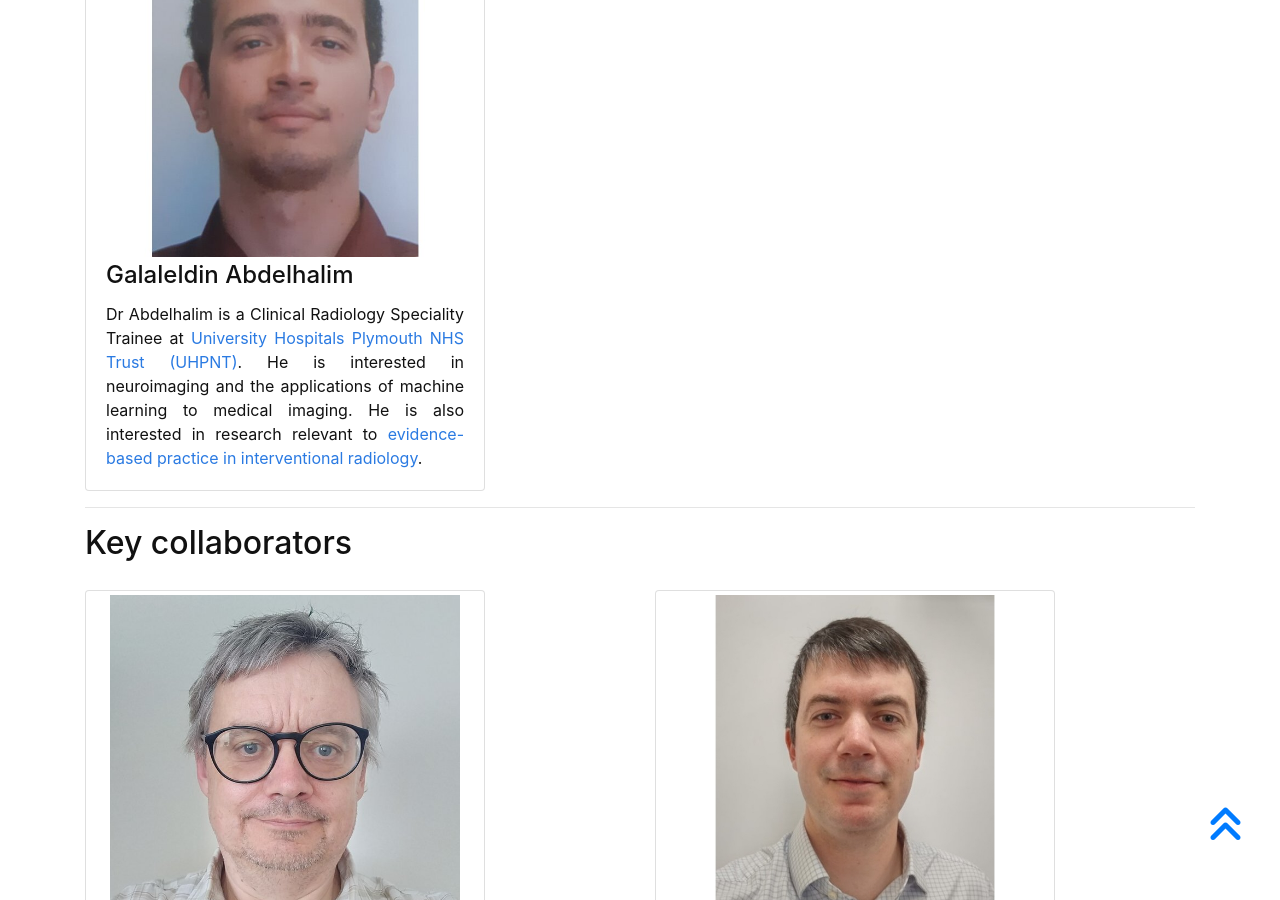
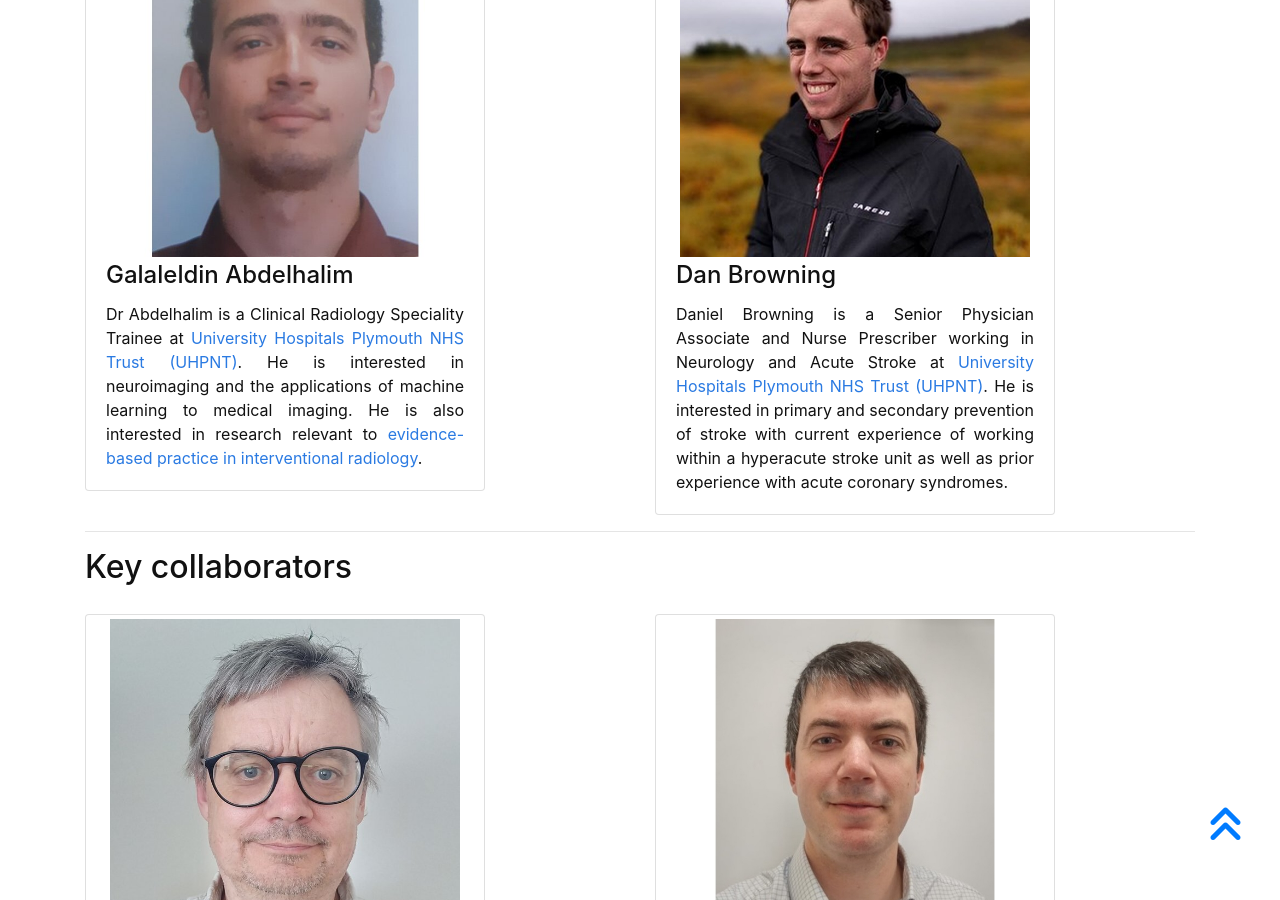
Before and after one commit to sustainsw/sustainsw.github.io, a Jekyll site: the page built from pages/people.md, in a window 1280 px wide and 900 px high, scrolled down 4372 px. Built offline with Jekyll 4.4.1, drawn with Linux system fonts in a browser that asks for light colours; some of the changed text lies outside the part shown.

Commit message:
Update people.md

```diff
--- a/pages/people.md
+++ b/pages/people.md
@@ -136,6 +136,11 @@ at UoP.
         {% include person.html name="Galaleldin Abdelhalim" image="/assets/img/Galaleldin_Abdelhalim.jpg"
         introduction=intro_galaleldin_abdelhalim %}
 
+        {% capture intro_dan_browning %}
+        Daniel Browning is a Senior Physician Associate and Nurse Prescriber working in Neurology and Acute Stroke at <a href="https://www.plymouthhospitals.nhs.uk/">University Hospitals Plymouth NHS Trust (UHPNT)</a>. He is interested in primary and secondary prevention of stroke with current experience of working within a hyperacute stroke unit as well as prior experience with acute coronary syndromes.
+        {% endcapture %}
+        {% include person.html name="Dan Browning" image="/assets/img/Dan_Browning.jpg"
+        introduction=intro_dan_browning %}
 
     </div>
 </div>
@@ -184,13 +189,6 @@ at UoP.
         {% include person.html name="Stephen Hall" image="/assets/img/Stephen_Hall.png"
         introduction=intro_stephen_hall %}
 
-        {% capture intro_dan_browning %}
-        Daniel Browning is a Senior Physician Associate and Nurse Prescriber working in Neurology and Acute Stroke at <a href="https://www.plymouthhospitals.nhs.uk/">University Hospitals Plymouth NHS Trust (UHPNT)</a>. He is interested in primary and secondary prevention of stroke with current experience of working within a hyperacute stroke unit as well as prior experience with acute coronary syndromes.
-        {% endcapture %}
-        {% include person.html name="Dan Browning" image="/assets/img/Dan_Browning.jpg"
-        introduction=intro_dan_browning %}
-
-
 
         {% capture intro_damjan_veljanoski %}
         <a href="https://plymouth.ac.uk/staff/damjan-veljanoski">Mr Damjan
```
